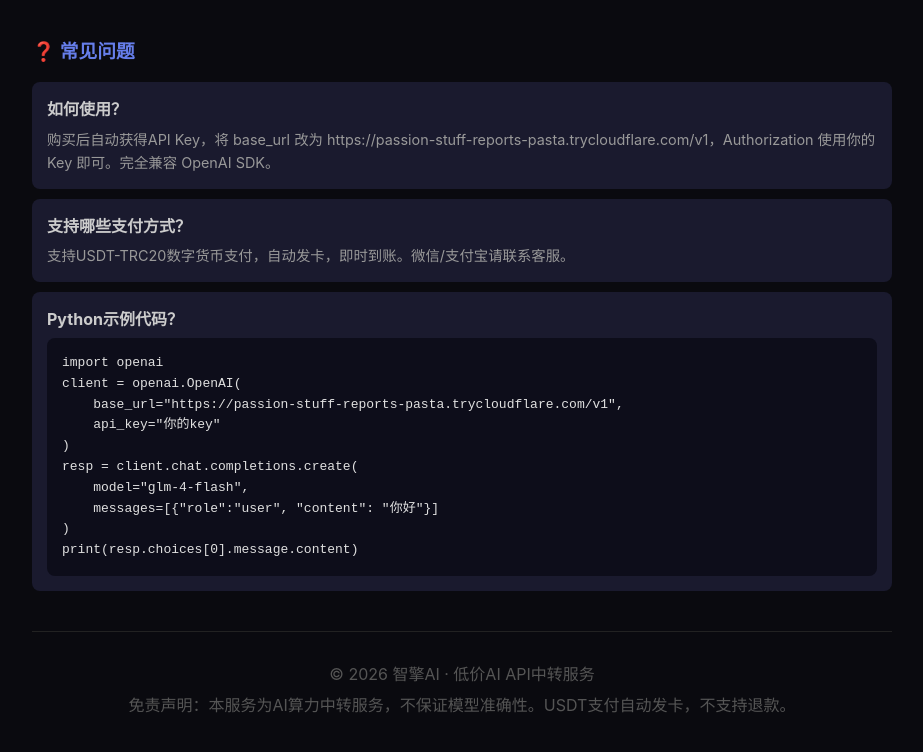
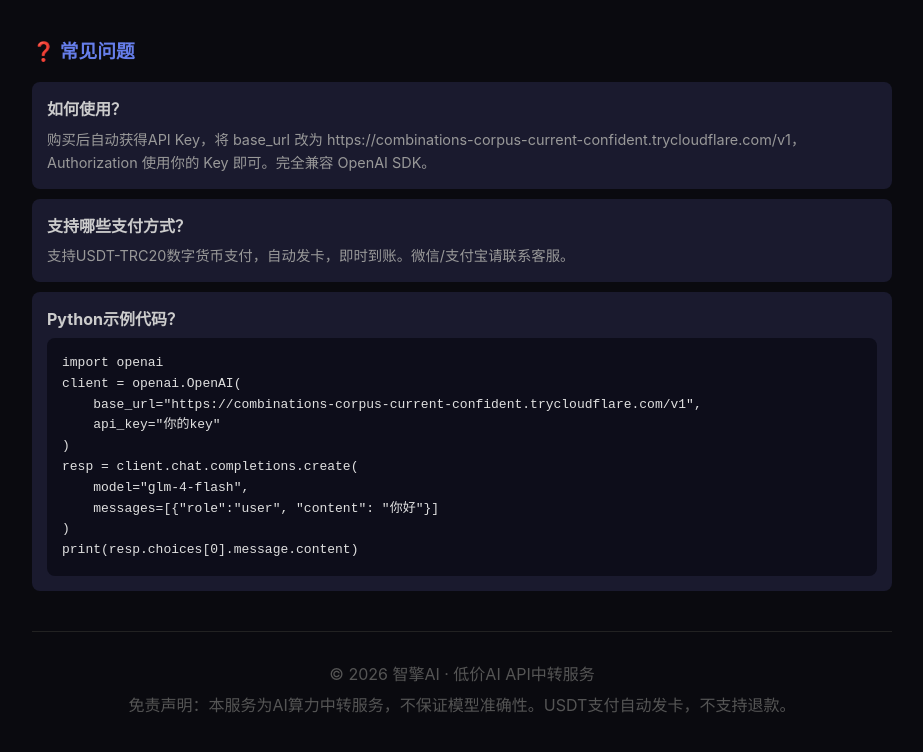
Before and after one commit to Chengyue2025/low-cost-ai-api, a plain HTML site: page index.html in a window 1280 px wide. Shown: the part 1187-1939 px from the top of the page, without its empty margins (178-1101 px from the left). Drawn offline with Linux system fonts and the light colour scheme.

Commit message:
auto: tunnel URL updated to combinations-corpus-current-confident.trycloudflare.com

```diff
--- a/index.html
+++ b/index.html
@@ -99,7 +99,7 @@
                     <li>有效期：永久</li>
                     <li>适合个人体验</li>
                 </ul>
-                <a href="https://passion-stuff-reports-pasta.trycloudflare.com/ai-buy/buy?plan=starter" class="btn">立即购买</a>
+                <a href="https://combinations-corpus-current-confident.trycloudflare.com/ai-buy/buy?plan=starter" class="btn">立即购买</a>
             </div>
 
             <div class="plan popular">
@@ -112,7 +112,7 @@
                     <li>优先技术支持</li>
                     <li>适合开发者日常</li>
                 </ul>
-                <a href="https://passion-stuff-reports-pasta.trycloudflare.com/ai-buy/buy?plan=pro" class="btn">立即购买</a>
+                <a href="https://combinations-corpus-current-confident.trycloudflare.com/ai-buy/buy?plan=pro" class="btn">立即购买</a>
             </div>
 
             <div class="plan">
@@ -125,7 +125,7 @@
                     <li>7x24专属客服</li>
                     <li>适合团队/企业</li>
                 </ul>
-                <a href="https://passion-stuff-reports-pasta.trycloudflare.com/ai-buy/buy?plan=vip" class="btn">立即购买</a>
+                <a href="https://combinations-corpus-current-confident.trycloudflare.com/ai-buy/buy?plan=vip" class="btn">立即购买</a>
             </div>
         </div>
 
@@ -133,7 +133,7 @@
             <h3>❓ 常见问题</h3>
             <div class="faq-item">
                 <h4>如何使用？</h4>
-                <p>购买后自动获得API Key，将 base_url 改为 https://passion-stuff-reports-pasta.trycloudflare.com/v1，Authorization 使用你的 Key 即可。完全兼容 OpenAI SDK。</p>
+                <p>购买后自动获得API Key，将 base_url 改为 https://combinations-corpus-current-confident.trycloudflare.com/v1，Authorization 使用你的 Key 即可。完全兼容 OpenAI SDK。</p>
             </div>
             <div class="faq-item">
                 <h4>支持哪些支付方式？</h4>
@@ -143,7 +143,7 @@
                 <h4>Python示例代码？</h4>
                 <p><pre style="background:#0d0d1a;padding:15px;border-radius:8px;overflow-x:auto;text-align:left;"><code>import openai
 client = openai.OpenAI(
-    base_url="https://passion-stuff-reports-pasta.trycloudflare.com/v1",
+    base_url="https://combinations-corpus-current-confident.trycloudflare.com/v1",
     api_key="你的key"
 )
 resp = client.chat.completions.create(
```
